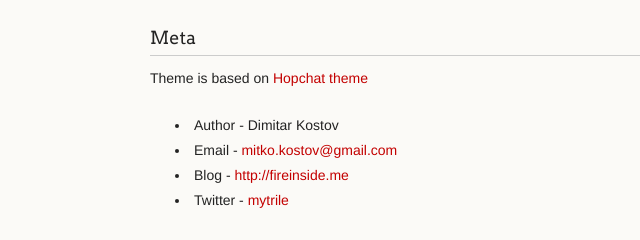
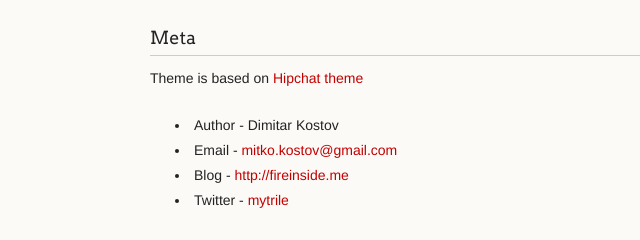
Before and after one commit to mytrile/limechat-hopchat, a plain HTML site: page index.html in a window 1280 px wide. Shown: the part 1273-1513 px from the top of the page, 160-800 px from the left. Drawn offline with Linux system fonts and the light colour scheme.

Commit message:
Fixed type in the README

```diff
--- a/index.html
+++ b/index.html
@@ -67,7 +67,7 @@
 
 <h3>Meta</h3>
 
-<p>Theme is based on <a>Hopchat theme</a></p>
+<p>Theme is based on <a href="https://github.com/jschoolcraft/Limechat-Themes/tree/master/Hipchat" target="_blank">Hipchat theme</a></p>
 
 <ul>
 <li>Author  - Dimitar Kostov</li>
```
